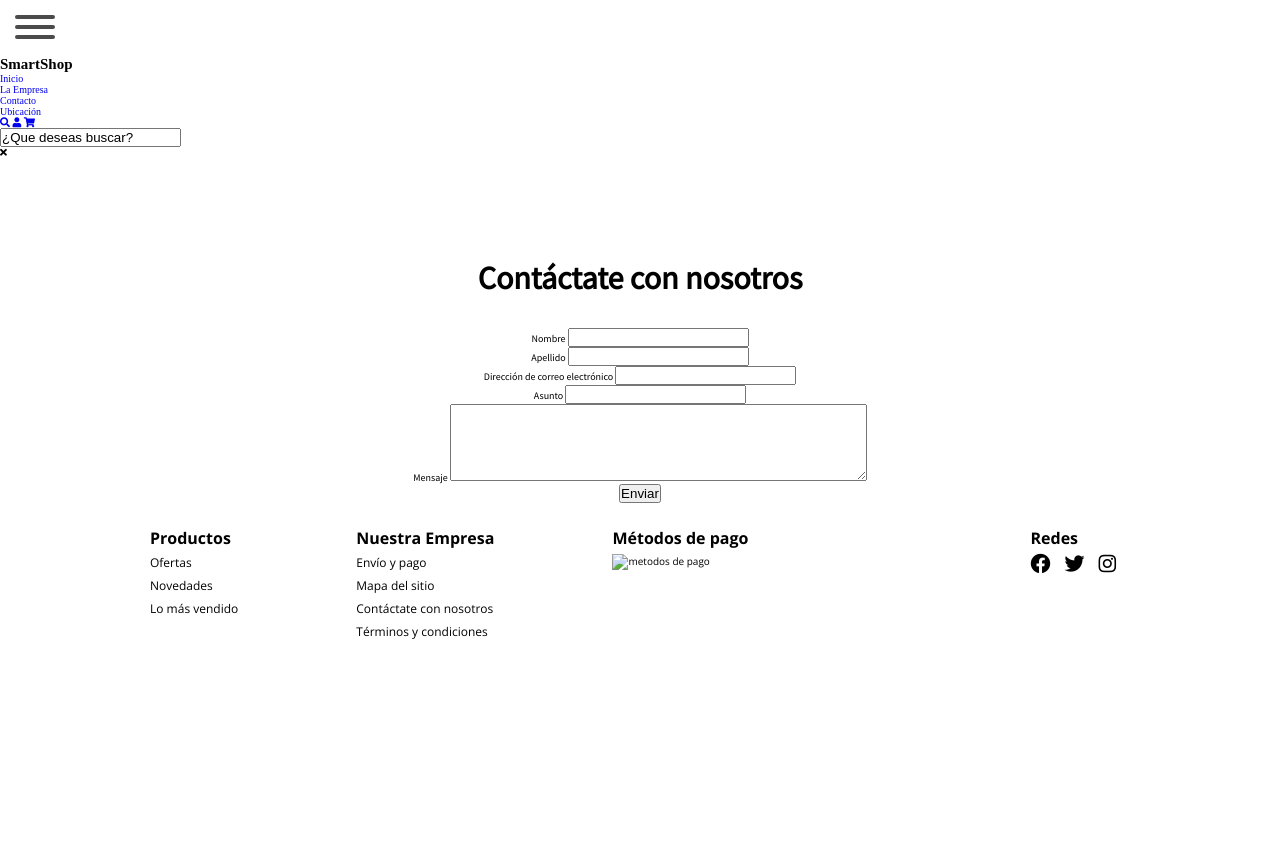
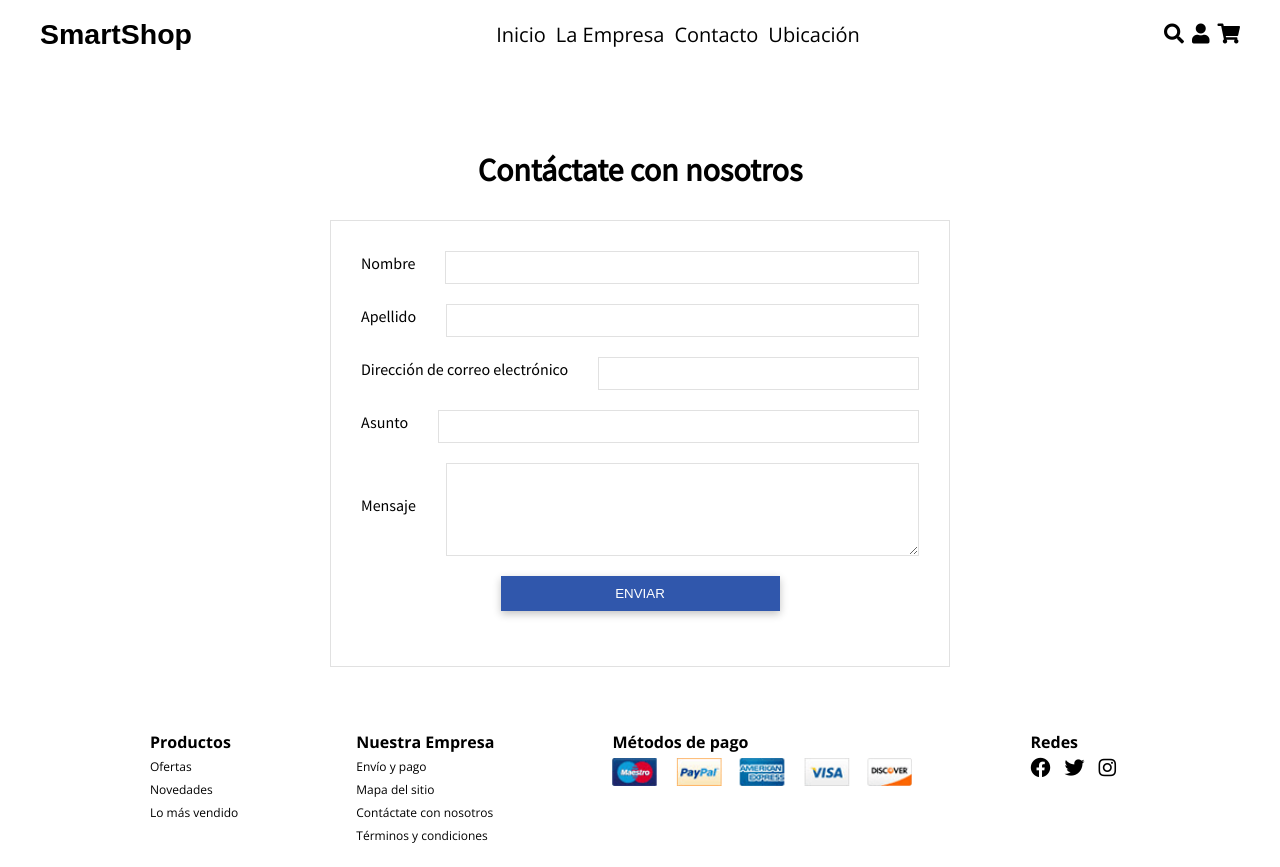
Before and after one commit to juancruzmv29/shop-cart-filters, a plain HTML site: page html/contacto.html in a window 1280 px wide. Before the commit the page ends 800 px from the top, so only its background shows below. Drawn offline with nearby package versions, Linux system fonts and the light colour scheme; files that its build step writes are made by us from their sources; a web font is replaced by a local one.

Commit message:
estilos a contacto.html

```diff
--- a/html/contacto.html
+++ b/html/contacto.html
@@ -22,14 +22,15 @@
     <!--========== GOOGLE FONTS ============-->
     <link href="https://fonts.googleapis.com/css2?family=Genos:wght@400;700&family=Open+Sans:wght@400;500;700&family=Roboto:wght@300;400;700&family=Source+Sans+Pro&display=swap" rel="stylesheet">
     <!--========== STYLES CSS ============-->
-    <link rel="stylesheet" href="assets/css/output.css">
+    <link rel="stylesheet" href="/css/app.css">
     <title>Tienda de Tecnologia</title>
 </head>
 <body>
 
     <!-- HEADER -->
-    <header>
+    <header class="header">
 
+        <div class="navegacion container">
             <!-- BOTON HAMBURGUESA-->
             <button class="hamburger hamburger--spin" type="button">
                 <span class="hamburger-box">
@@ -47,7 +48,7 @@
                 <ul class="navegacion-lista">
                     <li><a href="#" class="navegacion-link">Inicio</a></li>
                     <li><a href="#" class="navegacion-link">La Empresa</a></li>
-                <li><a href="#" class="navegacion-link">Contacto</a></li>
+                    <li><a href="html/contacto.html" class="navegacion-link">Contacto</a></li>
                     <li><a href="#" class="navegacion-link">Ubicación</a></li>
                 </ul>
             </div>
@@ -59,6 +60,7 @@
                 <a href="html/usuario.html" class="btn-user"><i class="fas fa-user"></i></a>
 
                 <a href="html/carrito.html" class="btn-user"><i class="fas fa-shopping-cart"></i></a>
+            </div>
         </div>
 
     </header>
@@ -78,38 +80,40 @@
         <form action="https://formsubmit.co/juancruzmv29@hotmail.com" id="form-contacto" method="POST" target="_blank" class="form-contacto">
             <div class="campo-form-contacto">
                 <label>Nombre</label>
-                <input type="text" name="nombre" id="nombre" title="El nombre debe tener solo letras">
+                <input type="text" name="nombre" id="nombre" title="El nombre debe tener solo letras" required autocomplete="off">
             </div>
 
             <div class="campo-form-contacto">
                 <label>Apellido</label>
-                <input type="text" name="apellido" id="apellido" title="El apellido debe tener solo letras">
+                <input type="text" name="apellido" id="apellido" title="El apellido debe tener solo letras" required autocomplete="off">
             </div>
 
             <div class="campo-form-contacto">
                 <label>Dirección de correo electrónico</label>
-                <input type="email" name="email" id="emaii" title="El email debe tener los carácteres estipulados">
+                <input type="email" name="email" id="emaii" title="El email debe tener los carácteres estipulados"  required autocomplete="off">
             </div>
 
             <div class="campo-form-contacto">
                 <label>Asunto</label>
-                <input type="text" name="asunto" id="asunto">
+                <input type="text" name="asunto" id="asunto" required autocomplete="off">
             </div>
 
             <div class="campo-form-contacto">
                 <label>Mensaje</label>
-                <textarea name="mensaje" id="" cols="50" rows="5"></textarea>
+                <textarea name="mensaje" id="" cols="50" rows="5" required autocomplete="off"></textarea>
             </div>
 
+            <input type="submit" class="btn-guardar" value="Enviar">
+
             <div class="loader-contacto none">
-                <img src="assets/oval.svg" alt="cargando...">
+                <img src="/assets/oval.svg" alt="cargando...">
             </div>
 
             <div class="respuesta-form-contacto none">
                 <p>Tu mensaje se ha enviado con éxito</p>
             </div>
 
-            <input type="submit" class="btn-guardar" value="Enviar">
+
         </form>
 
     </div>
@@ -140,7 +144,7 @@
 
             <div class="campo-footer">
                 <h3 class="titulo-footer">Métodos de pago</h3>
-                <img src="img/payment.png" alt="metodos de pago">
+                <img src="/assets/images/payment.png" alt="metodos de pago">
             </div>
 
             <div class="campo-footer">
--- a/scss/app.scss
+++ b/scss/app.scss
@@ -10,3 +10,4 @@
 @import "components/botonscroll";
 @import "components/registrarsehtml";
 @import "components/usuariohtml";
+@import "components/contactohtml";
--- /dev/null
+++ b/scss/components/_contactohtml.scss
@@ -0,0 +1,146 @@
+.main {
+    font-family: $fuente_tercera;
+
+    @include desktop {
+        display: flex;
+        flex-direction: column;
+        align-items: center;
+    }
+
+    h2 {
+        text-align: center;
+        font-size: 2.4rem;
+        margin-bottom: 4rem;
+        margin-top: 2rem;
+
+        @include desktop {
+            font-size: 3.2rem;
+            margin-bottom: 3rem;
+        }
+    }
+
+    .form-contacto {
+        display: flex;
+        flex-direction: column;
+        align-items: center;
+
+        @include desktop {
+            border: 1px solid $gris;
+            padding: 3rem;
+            width: 50%;
+            margin-bottom: 4rem;
+        }
+
+        .campo-form-contacto {
+            display: flex;
+            flex-direction: column;
+            margin-bottom: 2rem;
+            width: 100%;
+
+            @include desktop {
+                display: flex;
+                flex-direction: row;
+                align-items: center;
+                text-align: center;
+            }
+
+            label {
+                text-align: start;
+                font-size: 1.6rem;
+                margin-bottom: 1rem;
+
+                @include desktop {
+                    text-align: center;
+                    margin-right: 3rem;
+                }
+            }
+
+
+            input {
+                border: none;
+                border: 1px solid $gris;
+                flex: 1;
+                padding: .8rem .5rem;
+
+                &:focus {
+                    outline: none;
+                }
+            }
+
+            textarea {
+                border: none;
+                border: 1px solid $gris;
+                flex: 1;
+                padding: .8rem .5rem;
+
+                &:focus {
+                    outline: none;
+                }
+            }
+        }
+
+        .loader-contacto {
+            display: flex;
+            justify-content: center;
+            align-items: center;
+            width: 50%;
+            text-align: center;
+            margin-bottom: 2rem;
+            display: none;
+        }
+
+        .respuesta-form-contacto {
+            text-align: center;
+        }
+
+        .btn-guardar {
+            border: none;
+            cursor: pointer;
+            background-color: $azulMarino;
+            color: $blanco;
+            text-transform: uppercase;
+            padding: 1rem 0;
+            transition: .3s all ease-out;
+            font-weight: $regular;
+            box-shadow: rgba(0, 0, 0, 0.24) 0px 3px 8px;
+            margin-bottom: 2.5rem;
+            width: 50%;
+
+            &:hover {
+                background-color: $azul;
+            }
+        }
+    }
+}
+
+
+// MENSAJE DE ERROR DEL FORMULARIO
+.form-contacto-error {
+    background-color: $rojo;
+    color: $blanco;
+    margin-top: -1rem;
+    height: 2.5rem;
+    transition: 800ms all ease;
+
+    &.is-active {
+        display: block;
+        animation: mostrar-error-contacto 1s normal 1 0s ease-out both;
+    }
+
+    .none {
+        display: none;
+    }
+}
+
+
+@keyframes mostrar-error-contacto {
+    0% {
+        visibility: hidden;
+        opacity: 0;
+    }
+
+    100% {
+        visibility: visible;
+        opacity: 1;
+    }
+}
```
Also changed, not shown: css/app.css, 1 other file. Lines whose indentation alone changed are shown as unchanged.
